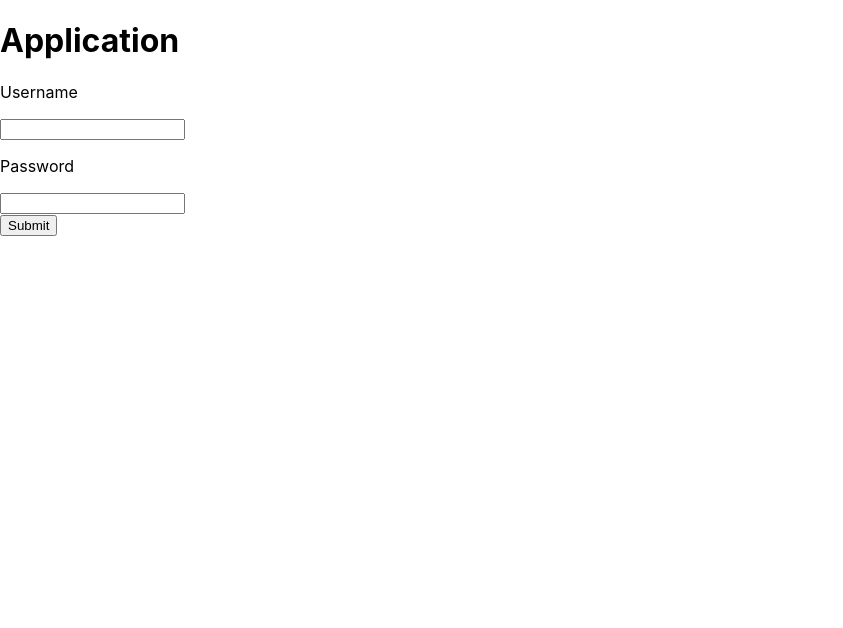
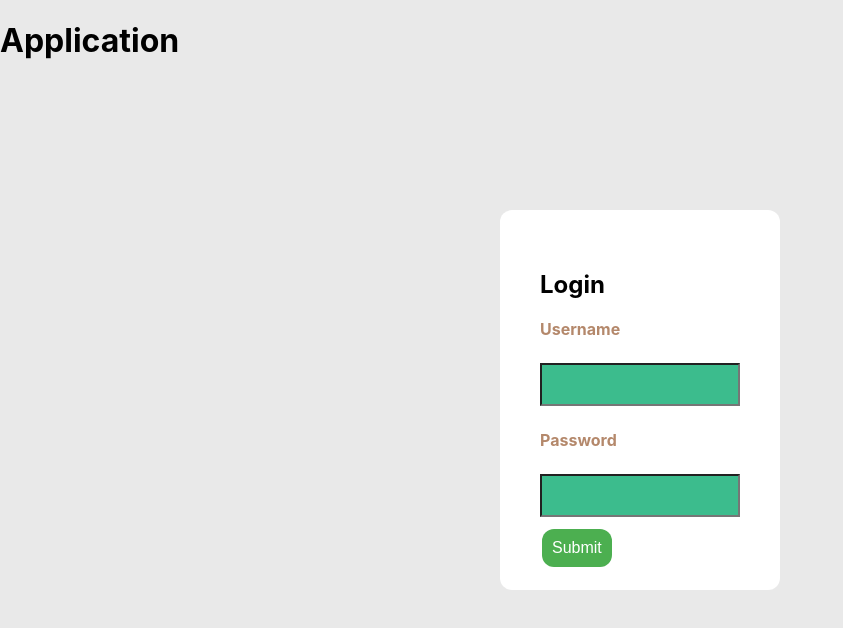
Before and after one commit to Prabuatcontec/deepblu-frontend-shipping, a React (Create React App) app in the folder shipping/: page / in a window 1280 px wide. Shown: the top 628 px of the page, without its empty margins (0-843 px from the left). Built offline with nearby package versions, Linux system fonts and the light colour scheme.

Commit message:
Check validation in shipping

```diff
--- a/shipping/package.json
+++ b/shipping/package.json
@@ -8,6 +8,7 @@
     "@testing-library/user-event": "^13.5.0",
     "react": "^17.0.2",
     "react-dom": "^17.0.2",
+    "react-router-dom": "^6.4.3",
     "react-scripts": "5.0.0",
     "web-vitals": "^2.1.3"
   },
--- a/shipping/src/App.js
+++ b/shipping/src/App.js
@@ -1,19 +1,22 @@
-import React from 'react';
+import React , {useState} from 'react';
 import './App.css';
-import { BrowserRouter, Route, Routes } from 'react-router-dom';
+import { BrowserRouter, Route, Routes, Navigate } from 'react-router-dom';
 import Shipping from './components/Shipping/Shipping';
 import Dashboard from './components/Dashboard/Dashboard';
 import Login from './components/Login/Login';
 
 function App() {
+  const [isLoggedIn, setIsLoggedIn] = useState(
+    () => localStorage.getItem('token') !== null
+  );
   return (
     <div className="wrapper">
       <h1>Application</h1>
       <BrowserRouter>
         <Routes>
-          <Route path="/dashboard" element={<Dashboard />} />
-          <Route path="/shipping" element={<Shipping />} />
-          <Route path="/" element={<Login />} />
+          <Route path="/dashboard" element={isLoggedIn ? <Dashboard/> : <Navigate to='/'/>} />
+          <Route path="/shipping" element={isLoggedIn ? <Shipping/> : <Navigate to='/'/>} />
+          <Route path="/" element={!isLoggedIn ? <Login/> : <Navigate to='/shipping'/>}/>
 
         </Routes>
       </BrowserRouter>
--- a/shipping/src/components/Login/Login.js
+++ b/shipping/src/components/Login/Login.js
@@ -1,19 +1,67 @@
-import React from 'react';
+import React, { useState } from 'react';
+import { BrowserRouter as Router, Route, Routes, Navigate, useParams, useNavigate } from 'react-router-dom';
+
 
 export default function Login() {
-  return(
-    <form>
+  const [value, setValue] = useState('');
+  const onChange = (event) => {
+    setValue(event.target.value);
+  };
+  let navigate = useNavigate();
+  const [values, setValues] = useState({
+    _username: '', _password: ''
+  });
+  const login = async () => {
+
+    const response = await fetch('https://deepbluapi.gocontec.com/login_check', {
+      method: 'POST',
+      body: new URLSearchParams(values),
+      headers: {
+        'Accept': 'application/json',
+        'Content-Type': 'application/x-www-form-urlencoded;charset=UTF-8'
+      }
+    });
+    if (response.status !== 200) {
+      throw new Error(`Request failed: ${response.status}`);
+    }
+    const token = await response.json();
+    localStorage.setItem('token', token['token'])
+    navigate('/shipping')
+  }
+  const set = name => {
+    return ({ target: { value } }) => {
+      setValues(oldValues => ({ ...oldValues, [name]: value }));
+    }
+  };
+
+  const onSubmit = async (event) => {
+    event.preventDefault(); // Prevent default submission
+    try {
+      await login();
+      setValues({
+        _username: '', _password: ''
+      });
+    } catch (e) {
+      alert(`Registration failed! ${e.message}`);
+    }
+  }
+
+  return (
+    <div class="login">
+      <form onSubmit={onSubmit}>
+        <div><h2>Login</h2></div>
         <label>
           <p>Username</p>
-        <input type="text" />
+          <input required type="text" value={values._username} onChange={set('_username')} />
         </label>
         <label>
           <p>Password</p>
-        <input type="password" />
+          <input required type="password" value={values._password} onChange={set('_password')} />
         </label>
         <div>
           <button type="submit">Submit</button>
         </div>
       </form>
+    </div>
   )
 }
--- a/shipping/src/index.css
+++ b/shipping/src/index.css
@@ -11,3 +11,73 @@ code {
   font-family: source-code-pro, Menlo, Monaco, Consolas, 'Courier New',
     monospace;
 }
+
+#root {
+  width: 100%;
+  height: 100%;
+  background-color: #e9e9e9;
+  position: absolute;
+  top:0;
+  bottom: 0;
+  left: 0;
+  right: 0;
+
+  margin: auto;
+}
+input[type=text] {
+  width: 100%;
+  padding: 12px 20px;
+  margin: 8px 0;
+  box-sizing: border-box;
+  background-color: #3CBC8D;
+  color: white;
+}
+input[type=password] {
+  width: 100%;
+  padding: 12px 20px;
+  margin: 8px 0;
+  box-sizing: border-box;
+  background-color: #3CBC8D;
+  color: white;
+}
+input[type=text]:focus {
+  background-color: lightblue;
+}
+button {
+  background-color: #4CAF50; /* Green */
+  border: none;
+  color: white;
+  padding: 10px;
+  text-align: center;
+  text-decoration: none;
+  display: inline-block;
+  font-size: 16px;
+  margin: 4px 2px;
+  cursor: pointer;
+  border-radius: 12px;
+}
+input[type=password]:focus {
+  background-color: lightblue;
+}
+.login{
+  width: 200px;
+  height: 300px;
+  background-color: white;
+  position: absolute;
+  padding: 40px;
+  top:0;
+  bottom: 0;
+  left: 0;
+  right: 0;
+  border-radius: 12px;
+  margin: auto;
+}
+button:hover{
+  background-color: gray;
+
+}
+label {
+  color: #B4886B;
+  font-weight: bold;
+  display: block;
+}
```
Also changed, not shown: 2 other files (tests, documents, lock files or other folders). Lines whose indentation alone changed are shown as unchanged.
